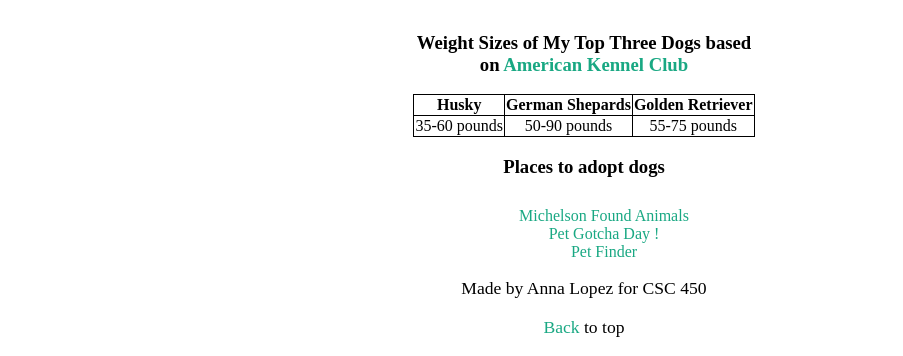
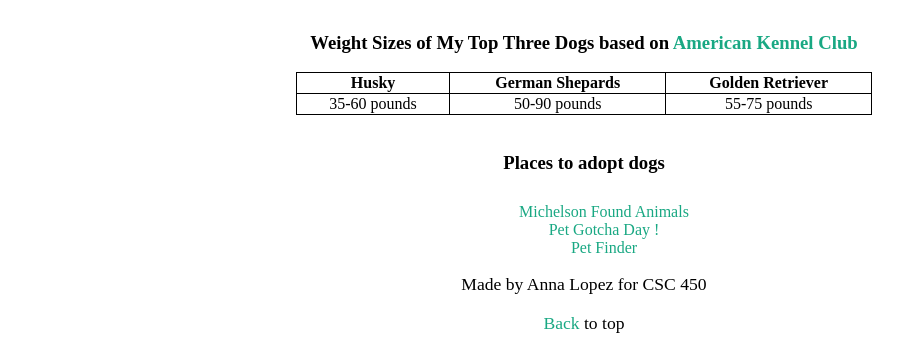
Before and after one commit to annamlopez/Dogs-GuineaPigs-Cats, a plain HTML site: page index.html in a window 1280 px wide. Shown: the part 1608-1964 px from the top of the page, without its empty margins (56-959 px from the left). Drawn offline with Linux system fonts and the light colour scheme; a web font is replaced by a local one.

Commit message:
table change
changes in table

```diff
--- a/style.css
+++ b/style.css
@@ -51,6 +51,7 @@ p {
 }
 table{
   border-collapse: collapse;
+  width: 50%
 }
 table,th,td {
   border:1px solid black;
```
Also changed, not shown: index.html (+1 -0 lines).
